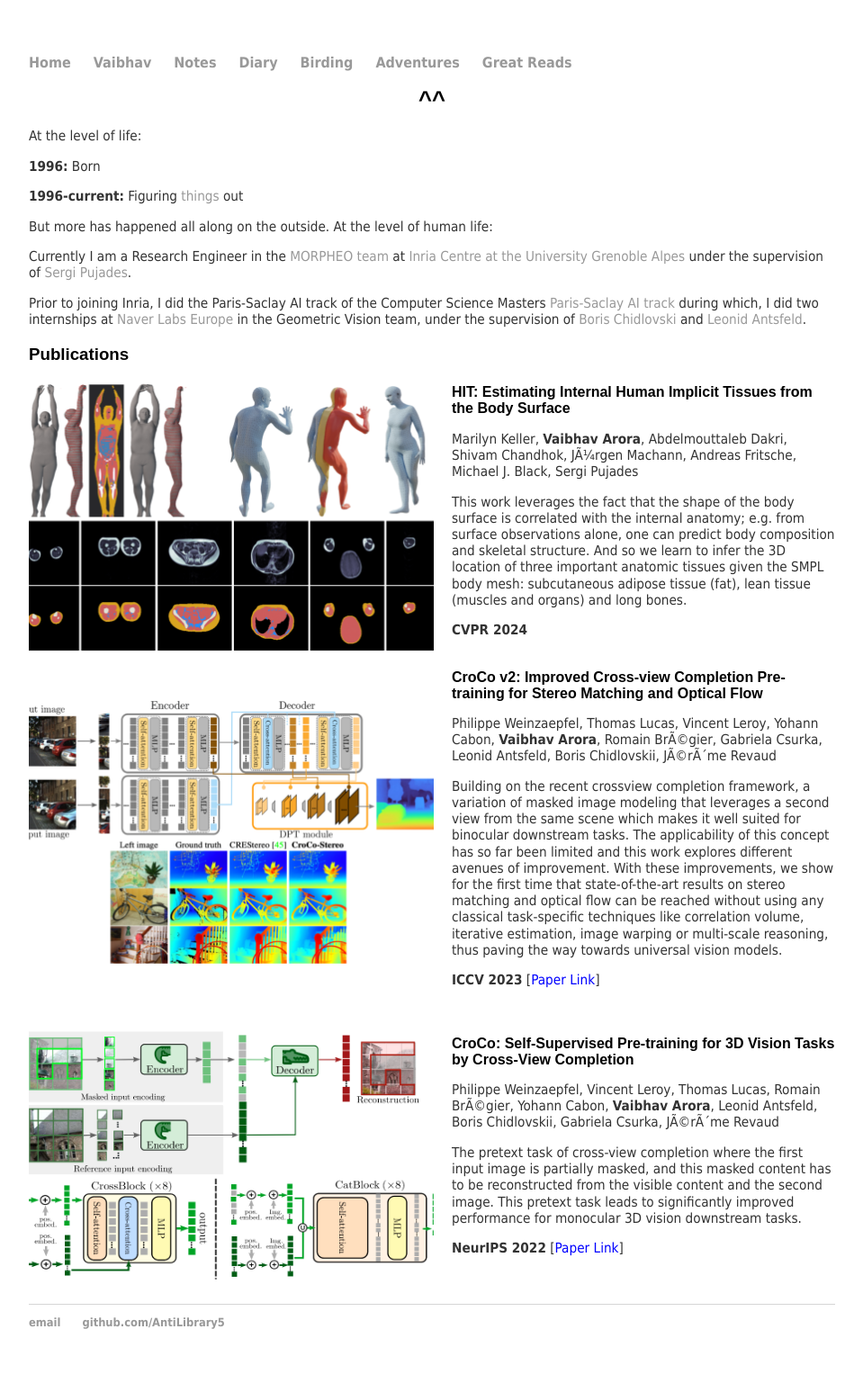
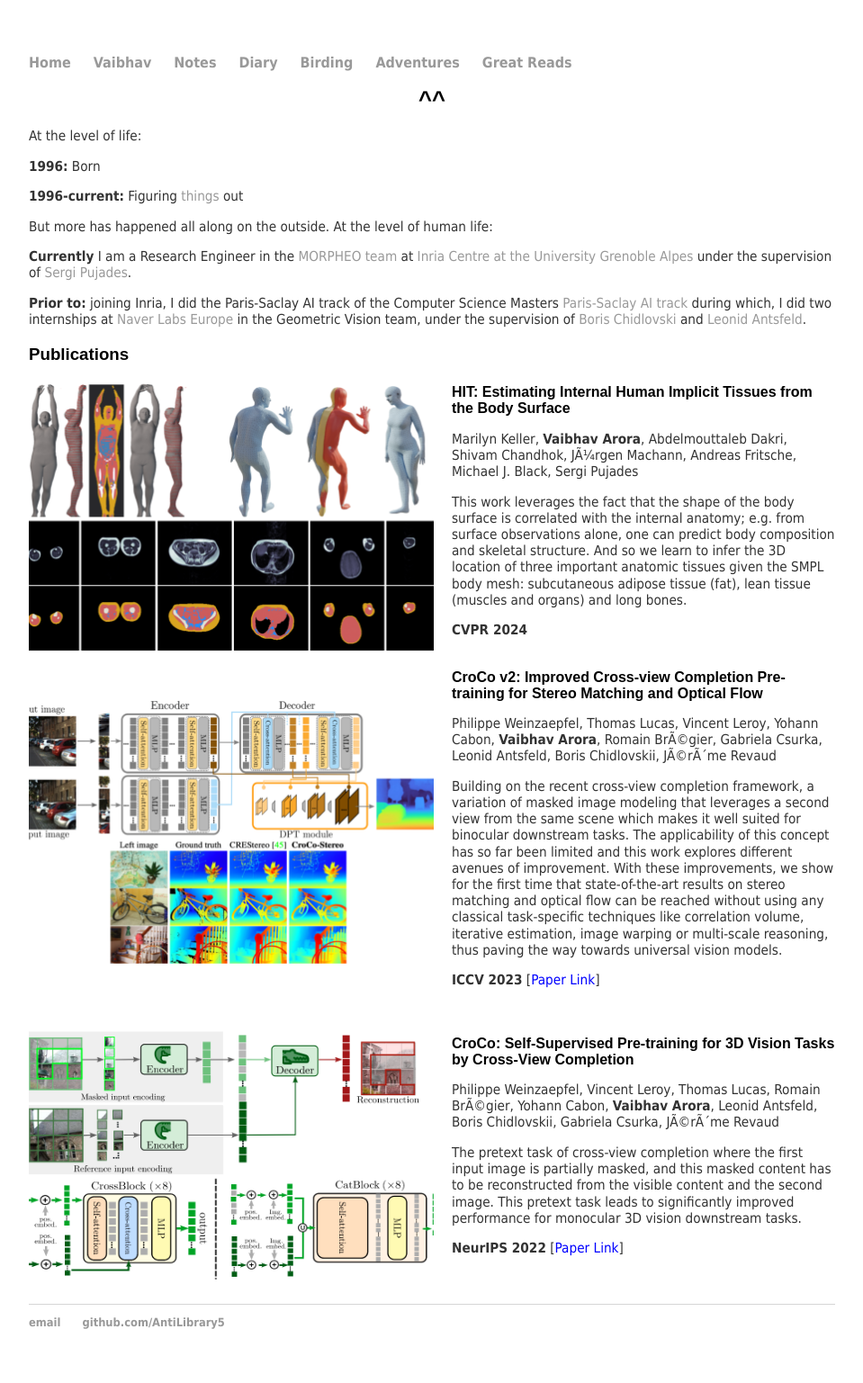
Before and after one commit to AntiLibrary5/AntiLibrary5.github.io, a Jekyll site: the page built from vaibhav/index.html, in a window 1280 px wide. Shown: the whole page at 90% size, without its empty margins (160-1119 px from the left). Built offline with Jekyll 4.4.1, drawn with Linux system fonts in a browser that asks for light colours.

Commit message:
Update index.html

```diff
--- a/vaibhav/index.html
+++ b/vaibhav/index.html
@@ -10,11 +10,11 @@ title: Vaibhav Arora, theboxtroll
 <p></p>
 <p></p>
 <p align="justify">But more has happened all along on the outside. At the level of human life:</p>
-<p>Currently I am a Research Engineer in the <a href="https://team.inria.fr/morpheo/">MORPHEO team</a>
+<p><b>Currently</b> I am a Research Engineer in the <a href="https://team.inria.fr/morpheo/">MORPHEO team</a>
 at <a href="https://www.inria.fr/fr/centre-inria-universite-grenoble-alpes">Inria Centre at the University Grenoble Alpes</a>
 under the supervision of <a href="https://morpheo.inrialpes.fr/people/pujades/">Sergi Pujades</a>.</p>
 <p></p>
-<p>Prior to joining Inria, I did the Paris-Saclay AI track of the Computer Science Masters <a href="https://sites.google.com/chalearn.org/ai-master">Paris-Saclay AI track</a>
+<p><b>Prior to:</b> joining Inria, I did the Paris-Saclay AI track of the Computer Science Masters <a href="https://sites.google.com/chalearn.org/ai-master">Paris-Saclay AI track</a>
 during which, I did two internships at <a href="https://europe.naverlabs.com/">Naver Labs Europe</a> in the Geometric Vision team,
 under the supervision of <a href="https://europe.naverlabs.com/people_user_naverlabs/chidlovs/">Boris Chidlovski</a>
    and <a href="https://europe.naverlabs.com/people_user_naverlabs/leonid-antsfeld/">Leonid Antsfeld</a>.</p>
@@ -74,7 +74,7 @@ under the supervision of <a href="https://europe.naverlabs.com/people_user_naver
         <div class="project-info">
             <b>CroCo v2: Improved Cross-view Completion Pre-training for Stereo Matching and Optical Flow</b>
             <p>Philippe Weinzaepfel, Thomas Lucas, Vincent Leroy, Yohann Cabon, <b>Vaibhav Arora</b>, Romain Brégier, Gabriela Csurka, Leonid Antsfeld, Boris Chidlovskii, Jérôme Revaud</p>
-            <p>Building on the recent crossview completion framework, a variation of masked image
+            <p>Building on the recent cross-view completion framework, a variation of masked image
             modeling that leverages a second view from the same scene which makes it well suited for binocular downstream tasks.
             The applicability of this concept has so far been limited and this work explores different avenues of improvement.
             With these improvements, we show for the first time that state-of-the-art results on stereo matching and optical flow can
```
